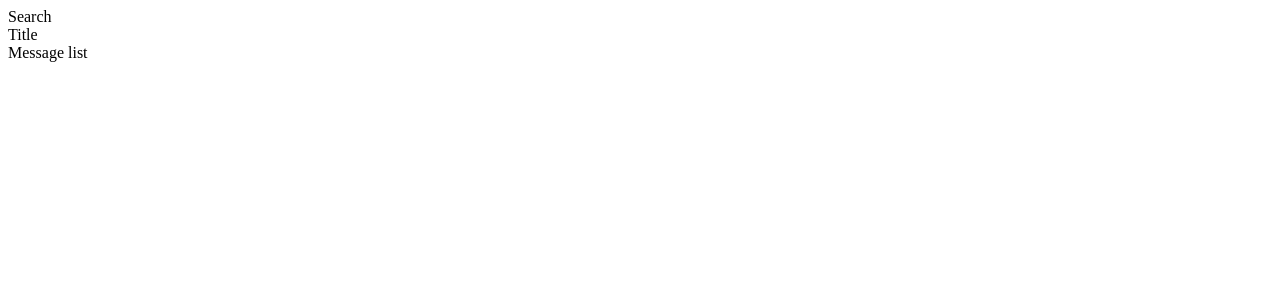
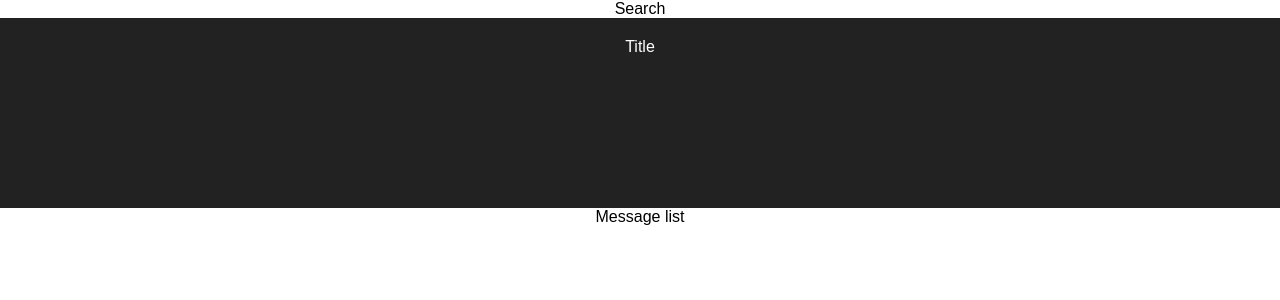
Before and after one commit to WunderChef/chattercube-client, a React (Create React App) app in the folder chattercube-client/: page / in a window 1280 px wide. Shown: the top 300 px of the page. Built offline with nearby package versions, Linux system fonts and the light colour scheme.

Commit message:
Reorganize folders and adjust style sheet importing

```diff
--- a/chattercube-client/public/index.html
+++ b/chattercube-client/public/index.html
@@ -4,7 +4,7 @@
     <meta charset="utf-8">
     <meta name="viewport" content="width=device-width, initial-scale=1, shrink-to-fit=no">
     <meta name="theme-color" content="#000000">
-    <title>chattercube</title>
+    <title>Chattercube</title>
   </head>
   <body>
     <div id="root"></div>
--- a/chattercube-client/src/Components/App.js
+++ b/chattercube-client/src/Components/App.js
@@ -1,6 +1,4 @@
 import React, { Component } from 'react';
-// import logo from './logo.svg';
-// import './App.css';
 
 class App extends Component {
   render() {
@@ -14,7 +12,7 @@ class App extends Component {
           </nav>
           <div>
             <div>
-              <div className="title">Title</div>
+              <div className="App-header">Title</div>
             </div>
             <div>
               <div className="message-list">Message list</div>
--- a/chattercube-client/src/Styles/App.css
+++ b/chattercube-client/src/Styles/App.css
@@ -1,10 +1,5 @@
 .App {
   text-align: center;
-}
-
-.App-logo {
-  animation: App-logo-spin infinite 20s linear;
-  height: 80px;
 }
 
 .App-header {
--- a/chattercube-client/src/index.js
+++ b/chattercube-client/src/index.js
@@ -1,6 +1,7 @@
 import React from 'react';
 import ReactDOM from 'react-dom';
-// import './index.css';
 import App from './Components/App';
+import './Styles/index.css';
+import './Styles/App.css';
 
 ReactDOM.render(<App />, document.getElementById('root'));
```
